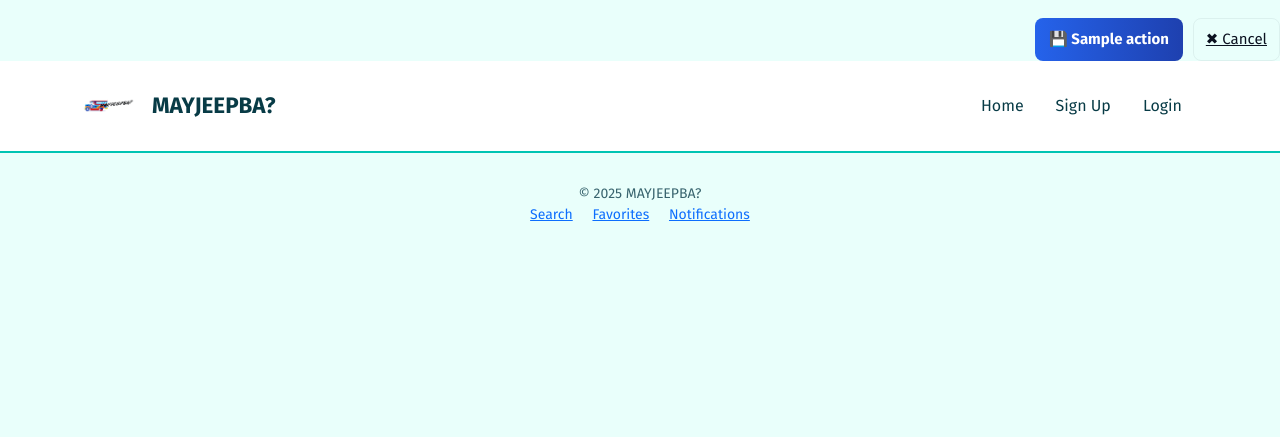
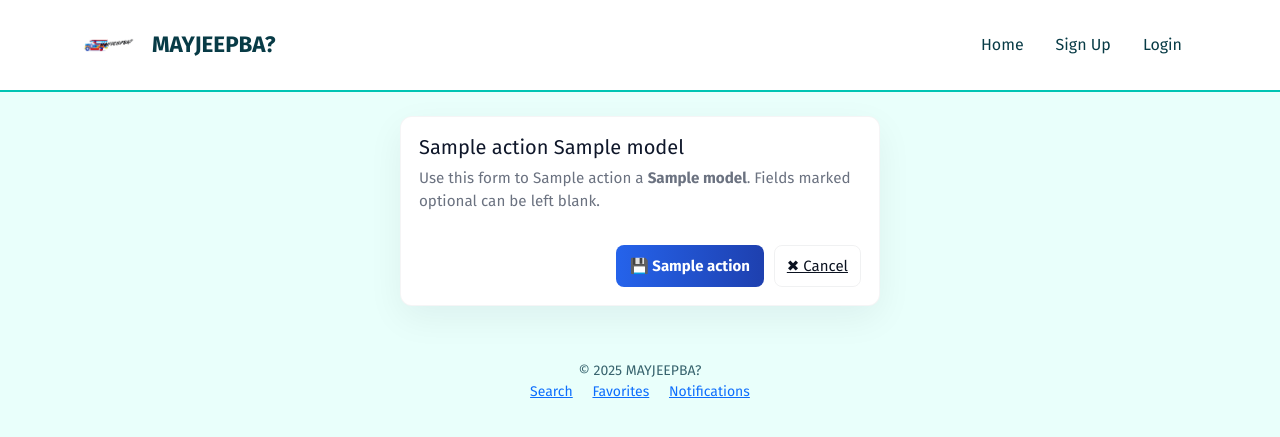
Before and after one commit to 24-34162-LJ/ACP_DATABASE_FINAL_PROJECT, a Python web app: template templates/add.html in a window 1280 px wide. Shown: the top 437 px of the page. Run offline with Jinja, Linux system fonts and the light colour scheme; the template is opened without the code that fills it: most values are stand-ins (such as "Sample title", 1, 10 or a date in 2020).

Commit message:
done add

```diff
--- a/templates/add.html
+++ b/templates/add.html
@@ -1,9 +1,8 @@
 {% extends "base.html" %}
 {% block title %} {{ action|capitalize }} {{ model|capitalize }} {% endblock %}
+
 {% block head %}
-
 <style>
-
 /* Container */
 .form-page {
   display: flex;
@@ -23,6 +22,7 @@
   box-shadow: 0 12px 36px rgba(10,20,30,0.06);
   border: 1px solid rgba(15,23,42,0.04);
 }
+
 /* When compact mode is active (for small forms) */
 .form-card.compact {
   max-width: 480px;
@@ -35,7 +35,6 @@
   font-size: 1.25rem;
   color: #0f172a;
 }
-
 .form-sub {
   margin: 0 0 14px 0;
   color: #6b7280;
@@ -139,8 +138,19 @@ input:focus, select:focus, textarea:focus {
   .form-card { padding: 16px; border-radius:10px; }
   .btn-area { flex-direction: column-reverse; gap:8px; align-items:stretch; }
 }
+</style>
+{% endblock %}
 
-</style>
+{% block content %}
+<div class="form-page">
+  <div class="form-card" id="form-card">
+    <h2>{{ action|capitalize }} {{ model|capitalize }}</h2>
+    <p class="form-sub">Use this form to {{ action }} a <strong>{{ model }}</strong>. Fields marked optional can be left blank.</p>
+
+    <form method="post" novalidate>
+      {{ form.hidden_tag() }}
+
+      <div class="form-grid" id="form-grid">
 
         {# ===================== USERS ===================== #}
         {% if model == "users" %}
@@ -252,7 +262,7 @@ input:focus, select:focus, textarea:focus {
                 {{ form.capacity(class="") }}
             </div>
 
-             <div class="field">
+            <div class="field">
                 <label class="field-label" for="{{ form.terminal_id.id }}">Assign to terminal</label>
                 {{ form.terminal_id(class="") }}
             </div>
@@ -260,10 +270,9 @@ input:focus, select:focus, textarea:focus {
             <div class="field-full">
                 <div class="note">This will create a new Jeepney record and attach it to this terminal’s queue as <strong>Waiting</strong>.</div>
             </div>
+        {% endif %}
 
-    {% endif %}
-
-    {# ===================== TRIPS ===================== #}
+        {# ===================== TRIPS ===================== #}
         {% if model == "trips" %}
             <div class="field">
                 <label class="field-label" for="{{ form.jeepney_id.id }}">Jeepney</label>
@@ -439,17 +448,13 @@ input:focus, select:focus, textarea:focus {
       </div> {# end form-grid #}
 
       <div class="btn-area">
-
-        <!-- SAVE BUTTON -->
         <button class="save-btn" type="submit">
-            💾 {{ action|capitalize }}
+          💾 {{ action|capitalize }}
         </button>
 
-        <!-- CANCEL BUTTON -->
         <a href="{{ url_for('view') }}" class="cancel-btn">
-            ✖ Cancel
+          ✖ Cancel
         </a>
-
       </div>
 
     </form>
@@ -465,6 +470,7 @@ input:focus, select:focus, textarea:focus {
     // small models that should use compact layout
     const smallModels = ["userfavorites", "notifications", "auditlogs"];
     const modelName = "{{ model|lower }}";
+
     const formGrid = document.getElementById('form-grid');
     const formCard = document.getElementById('form-card');
 
@@ -484,5 +490,4 @@ input:focus, select:focus, textarea:focus {
     }
   });
 </script>
-
 {% endblock %}
```
